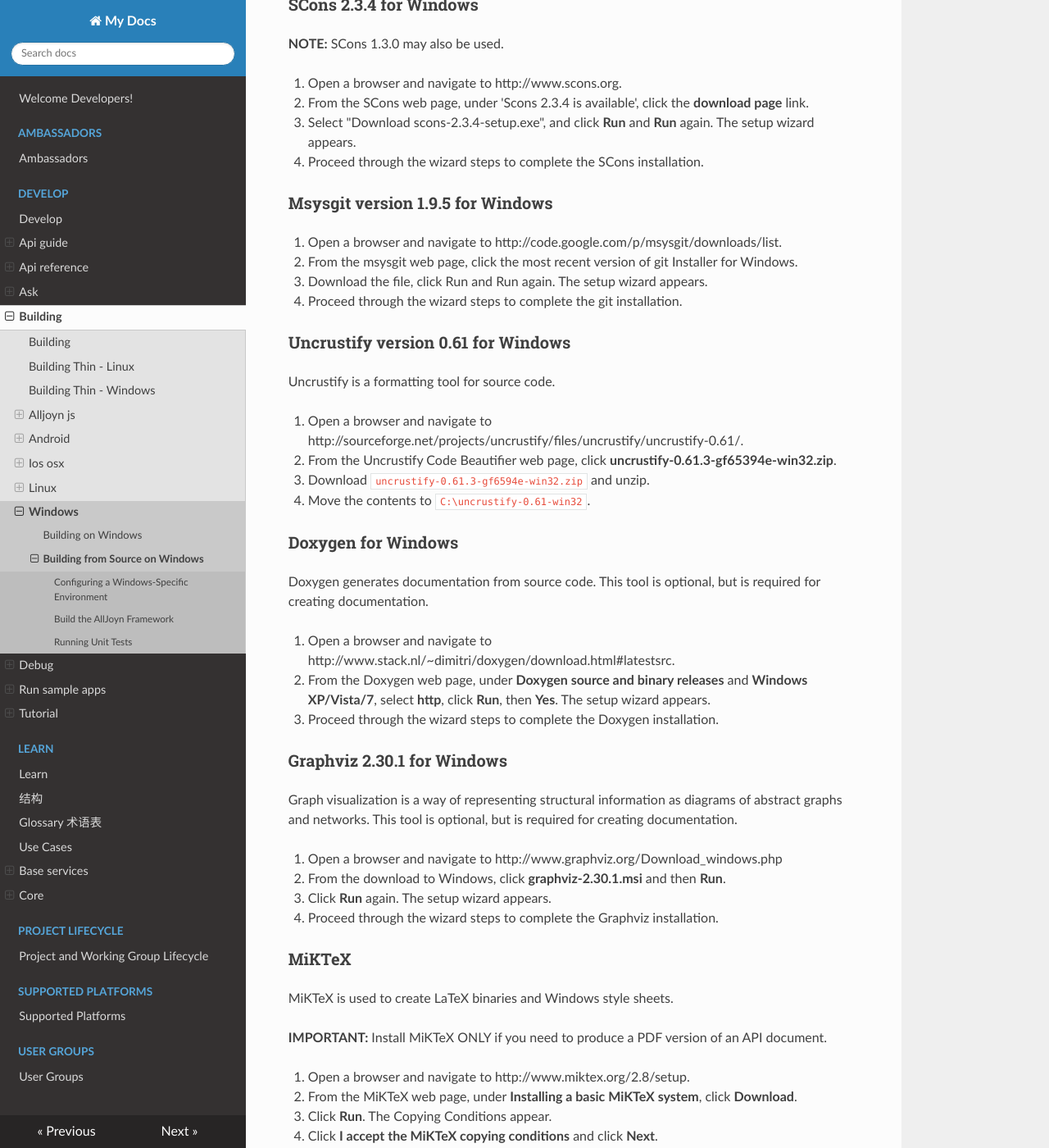
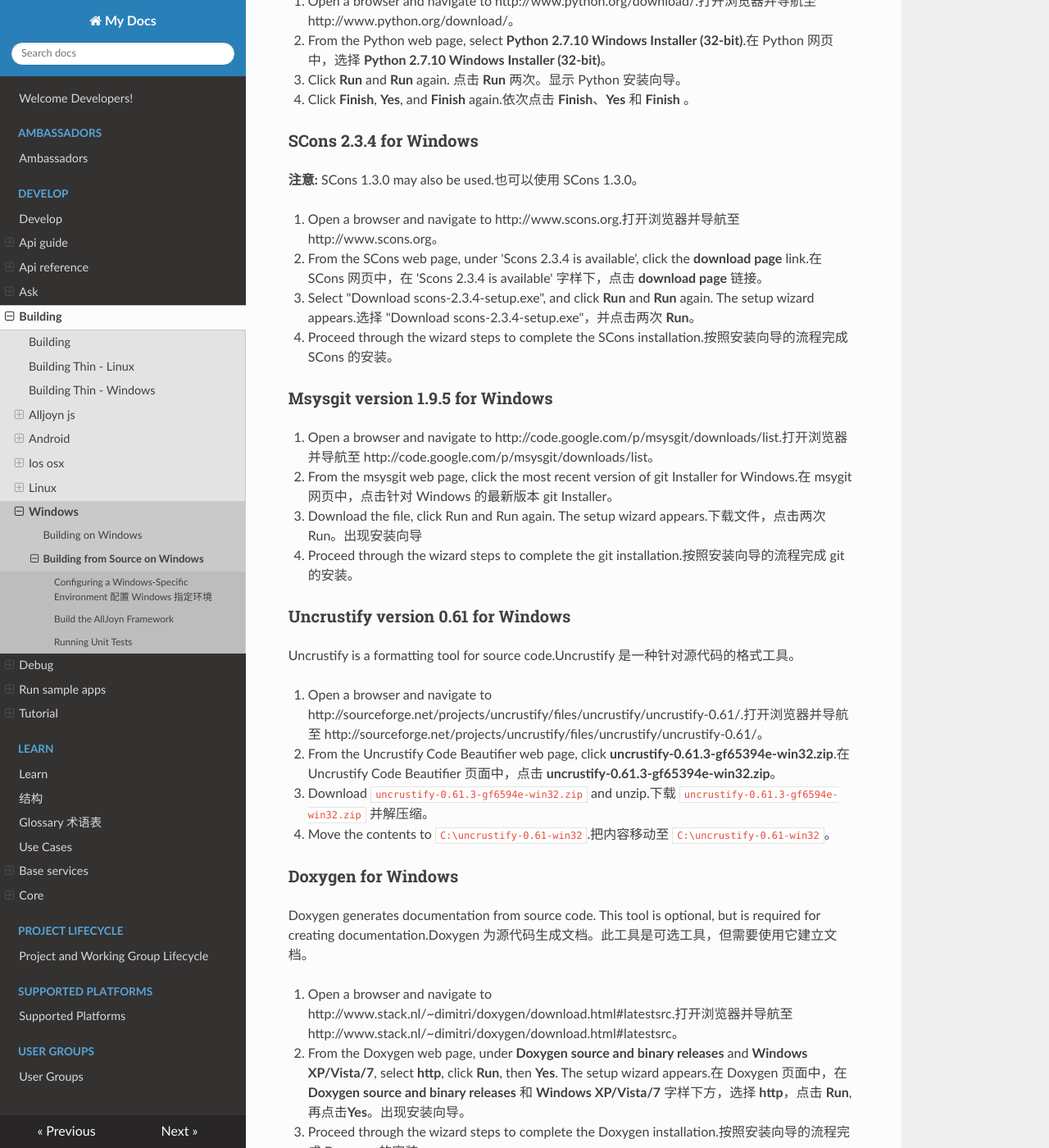
Before and after one commit to smart-conn/alljoyn-zh, an MkDocs documentation site: the page built from docs/develop/building/windows/build-source.md, in a window 1280 px wide and 1400 px high, scrolled down 660 px. Shown: the whole window at 82% size. Built offline with MkDocs 1.6.1, drawn with Linux system fonts in a browser that asks for light colours; nearby versions of some CDN libraries; some of the changed text lies outside the part shown.

Commit message:
Update build-source.md

```diff
--- a/docs/develop/building/windows/build-source.md
+++ b/docs/develop/building/windows/build-source.md
@@ -1,86 +1,90 @@
 # Building from Source on Windows
 
-## Configuring a Windows-Specific Environment
+## Configuring a Windows-Specific Environment 配置 Windows 指定环境
 
 It is recommended to note the install location of each tool
 discussed in this section to complete the system configuration.
+建议您注意本章完成系统配置过程中提及的每一个工具的安装位置。
 
-### Microsoft Visual Studio 2012, 2013, or 2015
+### Microsoft Visual Studio 2012, 2013, or 2015 Microsoft Visual Studio 2012、2013 或 2015
 
 You should have at least one version of Microsoft Visual Studio
 installed on your system. Visual Studio 2010 is no longer officially
 supported.
+您的系统中应至少安装一个版本的 Microsoft Visual Studio。官方已不支持 Visual Studio 2010。
 
 ### Python 2.7.10 for Windows
 
-**NOTE:** Python 2.7.9 may also be used. Use the 32-bit version of
+**注意:** Python 2.7.9 may also be used. Use the 32-bit version of
 Python even if you are building the AllJoyn&trade; framework for a 64-bit architecture.
+也可以使用 Python 2.7.9。即使在一个 64 位结构中建立 AllJoyn&trade; 架构，也应当使用 32 位版本的 Python。
 
-1. Open a browser and navigate to http://www.python.org/download/.
-2. From the Python web page, select **Python 2.7.10 Windows Installer (32-bit)**.
-3. Click **Run** and **Run** again. The Python setup wizard appears.
-4. Click **Finish**, **Yes**, and **Finish** again.
+1. Open a browser and navigate to http://www.python.org/download/.打开浏览器并导航至 http://www.python.org/download/。
+2. From the Python web page, select **Python 2.7.10 Windows Installer (32-bit)**.在 Python 网页中，选择 **Python 2.7.10 Windows Installer (32-bit)**。
+3. Click **Run** and **Run** again. 点击 **Run** 两次。显示 Python 安装向导。
+4. Click **Finish**, **Yes**, and **Finish** again.依次点击 **Finish**、**Yes** 和 **Finish** 。
 
 ### SCons 2.3.4 for Windows
 
-**NOTE:** SCons 1.3.0 may also be used.
+**注意:** SCons 1.3.0 may also be used.也可以使用 SCons 1.3.0。
 
-1. Open a browser and navigate to http://www.scons.org.
-2. From the SCons web page, under 'Scons 2.3.4 is available', click the **download page** link.
-3. Select "Download scons-2.3.4-setup.exe", and click **Run** and **Run** again. The setup wizard appears.
-4. Proceed through the wizard steps to complete the SCons installation.
+1. Open a browser and navigate to http://www.scons.org.打开浏览器并导航至 http://www.scons.org。
+2. From the SCons web page, under 'Scons 2.3.4 is available', click the **download page** link.在 SCons 网页中，在 'Scons 2.3.4 is available' 字样下，点击 **download page** 链接。
+3. Select "Download scons-2.3.4-setup.exe", and click **Run** and **Run** again. The setup wizard appears.选择 "Download scons-2.3.4-setup.exe"，并点击两次 **Run**。
+4. Proceed through the wizard steps to complete the SCons installation.按照安装向导的流程完成 SCons 的安装。
 
 ### Msysgit version 1.9.5 for Windows
 
-1. Open a browser and navigate to http://code.google.com/p/msysgit/downloads/list.
-2. From the msysgit web page, click the most recent version of git Installer for Windows.
-3. Download the file, click Run and Run again. The setup wizard appears.
-4. Proceed through the wizard steps to complete the git installation.
+1. Open a browser and navigate to http://code.google.com/p/msysgit/downloads/list.打开浏览器并导航至 http://code.google.com/p/msysgit/downloads/list。
+2. From the msysgit web page, click the most recent version of git Installer for Windows.在 msygit 网页中，点击针对 Windows 的最新版本 git Installer。
+3. Download the file, click Run and Run again. The setup wizard appears.下载文件，点击两次 Run。出现安装向导
+4. Proceed through the wizard steps to complete the git installation.按照安装向导的流程完成 git 的安装。
 
 ### Uncrustify version 0.61 for Windows
 
-Uncrustify is a formatting tool for source code.
+Uncrustify is a formatting tool for source code.Uncrustify 是一种针对源代码的格式工具。
 
 1. Open a browser and navigate to
-http://sourceforge.net/projects/uncrustify/files/uncrustify/uncrustify-0.61/.
-2. From the Uncrustify Code Beautifier web page, click **uncrustify-0.61.3-gf65394e-win32.zip**.
-3. Download `uncrustify-0.61.3-gf6594e-win32.zip` and unzip.
-4. Move the contents to `C:\uncrustify-0.61-win32`.
+http://sourceforge.net/projects/uncrustify/files/uncrustify/uncrustify-0.61/.打开浏览器并导航至 http://sourceforge.net/projects/uncrustify/files/uncrustify/uncrustify-0.61/。
+2. From the Uncrustify Code Beautifier web page, click **uncrustify-0.61.3-gf65394e-win32.zip**.在 Uncrustify Code Beautifier 页面中，点击 **uncrustify-0.61.3-gf65394e-win32.zip**。
+3. Download `uncrustify-0.61.3-gf6594e-win32.zip` and unzip.下载 `uncrustify-0.61.3-gf6594e-win32.zip` 并解压缩。
+4. Move the contents to `C:\uncrustify-0.61-win32`.把内容移动至 `C:\uncrustify-0.61-win32`。
 
 ### Doxygen for Windows
 
 Doxygen generates documentation from source code. This tool is
-optional, but is required for creating documentation.
+optional, but is required for creating documentation.Doxygen 为源代码生成文档。此工具是可选工具，但需要使用它建立文档。
 
 1. Open a browser and navigate to
-http://www.stack.nl/~dimitri/doxygen/download.html#latestsrc.
+http://www.stack.nl/~dimitri/doxygen/download.html#latestsrc.打开浏览器并导航至 http://www.stack.nl/~dimitri/doxygen/download.html#latestsrc。
 2. From the Doxygen web page, under **Doxygen source and binary releases**
 and **Windows XP/Vista/7**, select **http**, click **Run**,
-then **Yes**. The setup wizard appears.
-3. Proceed through the wizard steps to complete the Doxygen installation.
+then **Yes**. The setup wizard appears.在 Doxygen 页面中，在 **Doxygen source and binary releases** 和 **Windows XP/Vista/7** 字样下方，选择 **http**，点击 **Run**,再点击**Yes**。出现安装向导。
+3. Proceed through the wizard steps to complete the Doxygen installation.按照安装向导的流程完成 Doxygen 的安装。
 
 ### Graphviz 2.30.1 for Windows
 
 Graph visualization is a way of representing structural
 information as diagrams of abstract graphs and networks.
 This tool is optional, but is required for creating documentation.
+Graph 视图化是一种以抽象的图像和网络形成的图示表示结构信息的方式。
 
-1. Open a browser and navigate to http://www.graphviz.org/Download_windows.php
-2. From the download to Windows, click **graphviz-2.30.1.msi** and then **Run**.
-3. Click **Run** again. The setup wizard appears.
-4. Proceed through the wizard steps to complete the Graphviz installation.
+1. Open a browser and navigate to http://www.graphviz.org/Download_windows.php 打开浏览器并导航至 http://www.graphviz.org/Download_windows.php
+2. From the download to Windows, click **graphviz-2.30.1.msi** and then **Run**.选择针对 Windows 的下载，点击 **graphviz-2.30.1.msi**，随后点击**Run**。
+3. Click **Run** again. The setup wizard appears.再次点击 **Run**。显示安装向导。
+4. Proceed through the wizard steps to complete the Graphviz installation.按照安装向导的流程完成 Graphviz 的安装。
 
 ### MiKTeX
 
-MiKTeX is used to create LaTeX binaries and Windows style sheets.
+MiKTeX is used to create LaTeX binaries and Windows style sheets. MiKTeX 用于创建 LaTeX 二进制代码和 Windows 风格的表格。
 
-**IMPORTANT:** Install MiKTeX ONLY if you need to produce a PDF version of an API document.
+**重要:** Install MiKTeX ONLY if you need to produce a PDF version of an API document.仅在您需要生成 PDF 版本的 API 文档时需要安装 MiKTeX。
 
-1. Open a browser and navigate to http://www.miktex.org/2.8/setup.
-2. From the MiKTeX web page, under **Installing a basic MiKTeX system**, click **Download**.
-3. Click **Run**. The Copying Conditions appear.
-4. Click **I accept the MiKTeX copying conditions** and click **Next**.
-5. Proceed through the install steps to complete the MiKTeX installation.
+1. Open a browser and navigate to http://www.miktex.org/2.8/setup.打开浏览器并导航至 http://www.miktex.org/2.8/setup。
+2. From the MiKTeX web page, under **Installing a basic MiKTeX system**, click **Download**.在 MiKTeX 网页中，**Installing a basic MiKTeX system** 字样下方，点击 **Download**。
+3. Click **Run**. The Copying Conditions appear.点击 **Run**。出现复制条款。
+4. Click **I accept the MiKTeX copying conditions** and click **Next**.点击 **I accept the MiKTeX copying conditions** 并且点击 **Next**。
+5. Proceed through the install steps to complete the MiKTeX installation.按照安装向导的流程完成 MiKTeX 的安装。
 
 ### Java Development Kit (JDK)
 
```
